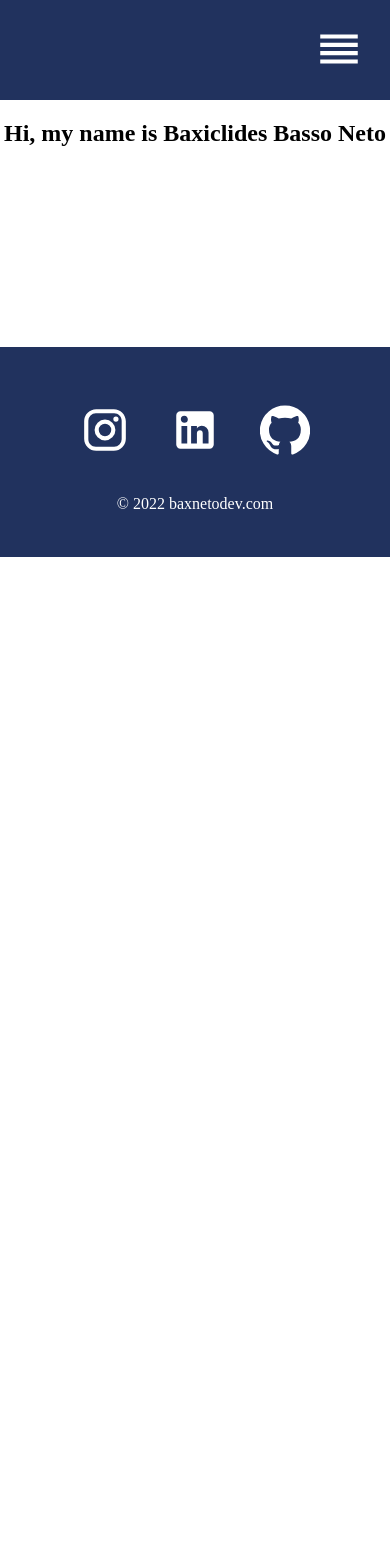
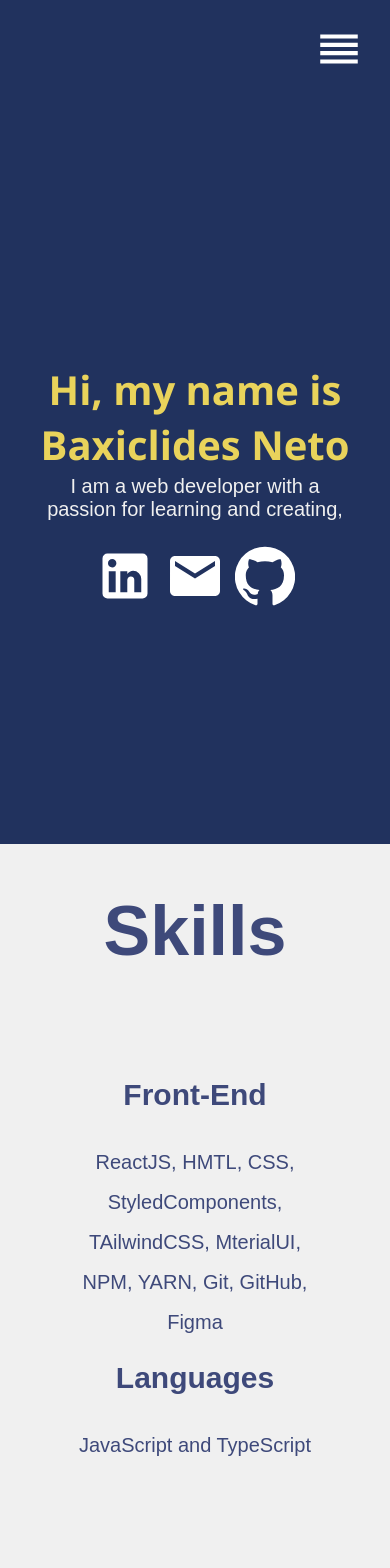
Before and after one commit to baxiclides-basso-neto/myPortfolio, a React (Vite) app: page / in a window 390 px wide. Shown: the top 1568 px of the page. Before the commit the page ends 844 px from the top, so only its background shows below. Built offline with nearby package versions, Linux system fonts and the light colour scheme.

Commit message:
Completed Experience component

```diff
--- a/src/App.css
+++ b/src/App.css
@@ -1,8 +1,13 @@
-.App{
-    text-align: center;
-}
+.App {
+    width: 100%;
+    height: auto;
+    display: flex;
+    flex-direction: column;
+    font-family: Arial, Helvetica, sans-serif;
+    background-color: #f0f0f0;
+  }
 
-body{
+  body {
+    padding: 0;
     margin: 0;
-    padding: 0;
-}
+  }
--- a/src/components/footer/Footer.jsx
+++ b/src/components/footer/Footer.jsx
@@ -1,15 +1,14 @@
 import React from "react";
-import InstagramIcon from "@material-ui/icons/Instagram";
+import EmailIcon from "@material-ui/icons/Email";
 import LinkedInIcon from "@material-ui/icons/LinkedIn";
 import GitHubIcon from "@material-ui/icons/GitHub";
-import '../../styles/Footer.css'
-
+import "../../styles/Footer.css";
 
 const Footer = () => {
   return (
     <div className="footer">
-      <div className="socialMedia" >
-        <InstagramIcon />
+      <div className="socialMedia">
+        <EmailIcon />
         <LinkedInIcon />
         <GitHubIcon />
       </div>
--- a/src/pages/experience/Experience.jsx
+++ b/src/pages/experience/Experience.jsx
@@ -1,9 +1,88 @@
-import React from 'react'
+import React from "react";
+import {
+  VerticalTimeline,
+  VerticalTimelineElement,
+} from "react-vertical-timeline-component";
+import "react-vertical-timeline-component/style.min.css";
+import WorkIcon from "@material-ui/icons/Work";
 
 const Experience = () => {
   return (
-    <div>Experience</div>
-  )
-}
+    <div className="experience">
+      <VerticalTimeline lineColor="#3e497a">
+        <VerticalTimelineElement
+          className="vertical-timeline-element--education"
+          date="2015-2016"
+          iconStyle={{ background: "#3e497a", color: '#fff' }}
+          icon={<WorkIcon />}
+        >
+           <h3 className="vertical-timeline-element-title">
+            Chef/Manager -  Pizza Express
+          </h3>
+          <h4 className="vertical-timeline-element-subtitle">
+            Londres, England
+          </h4>
+          <p>Daily Operation supervision, including menu planning, food preparation and kitchen management staff.</p>
+        </VerticalTimelineElement>
+        <VerticalTimelineElement
+          className="vertical-timeline-element--education"
+          date="2016-2018"
+          iconStyle={{ background: "#3e497a", color: '#fff' }}
+          icon={<WorkIcon />}
+        >
+           <h3 className="vertical-timeline-element-title">
+            Team Manager -  Noonan Cleaning Limited
+          </h3>
+          <h4 className="vertical-timeline-element-subtitle">
+            Galway, Ireland
+          </h4>
+          <p>Supervise team of cleaners and ensure that they are performing their duties effectively and efficiently. My responsibilities include managing work schedules, assigning tasks, training new team members, and monitoring the quality of work..</p>
+        </VerticalTimelineElement>
+        <VerticalTimelineElement
+          className="vertical-timeline-element--education"
+          date="2018-2021"
+          iconStyle={{ background: "#3e497a", color: '#fff' }}
+          icon={<WorkIcon />}
+        >
+           <h3 className="vertical-timeline-element-title">
+            Software Tester - Medtronic, Medical Technology, Services and Solutions Global
+          </h3>
+          <h4 className="vertical-timeline-element-subtitle">
+            Galway, Ireland
+          </h4>
+          <p>Install and test the E360 and Puritan Bennett 980 ventilator models to ensure they meet the required specifications and performance standards.</p>
+        </VerticalTimelineElement>
+        <VerticalTimelineElement
+          className="vertical-timeline-element--education"
+          date="2021-2022"
+          iconStyle={{ background: "#3e497a", color: '#fff' }}
+          icon={<WorkIcon />}
+        >
+           <h3 className="vertical-timeline-element-title">
+            Legal intern
+          </h3>
+          <h4 className="vertical-timeline-element-subtitle">
+            Americana, Brazil
+          </h4>
+          <p>Assist lawyers and other legal professionals with a variety of tasks, including conducting research, drafting legal documents, and attending client meetings and court proceedings.</p>
+        </VerticalTimelineElement>
+        <VerticalTimelineElement
+          className="vertical-timeline-element--education"
+          date="2022-2023"
+          iconStyle={{ background: "#3e497a", color: '#fff' }}
+          icon={<WorkIcon />}
+        >
+           <h3 className="vertical-timeline-element-title">
+            Front End Developr
+          </h3>
+          <h4 className="vertical-timeline-element-subtitle">
+            São José do Rio Preto, Brazil
+          </h4>
+          <p>Freelance web developer, specialize in building projects using React, JavaScript, and TypeScript. I work independently to develop and deliver high-quality web applications,</p>
+        </VerticalTimelineElement>
+      </VerticalTimeline>
+    </div>
+  );
+};
 
-export default Experience
+export default Experience;
--- a/src/pages/home/Home.jsx
+++ b/src/pages/home/Home.jsx
@@ -1,14 +1,37 @@
-import React from 'react'
+import React from "react";
+import LinkedInIcon from "@material-ui/icons/LinkedIn";
+import EmailIcon from "@material-ui/icons/Email";
+import GithubIcon from "@material-ui/icons/GitHub";
+import "../../styles/Home.css";
 
 const Home = () => {
   return (
-    <div className='home'>
+    <div className="home">
       <div className="about">
-        <h2>Hi, my name is Baxiclides Basso Neto</h2>
+        <h2>Hi, my name is Baxiclides Neto</h2>
+        <div className="prompt">
+          <p>I am a web developer with a passion for learning and creating,</p>
+          <LinkedInIcon />
+          <EmailIcon />
+          <GithubIcon />
+        </div>
       </div>
-      <div className="skills"></div>
+      <div className="skills">
+        <h1>Skills</h1>
+        <ol className="list">
+          <li className="item">
+            <h2>Front-End</h2>
+            <span>
+              ReactJS, HMTL, CSS, StyledComponents, TAilwindCSS, MterialUI, NPM,
+              YARN, Git, GitHub, Figma{" "}
+            </span>
+            <h2>Languages</h2>
+            <span>JavaScript and TypeScript</span>
+          </li>
+        </ol>
+      </div>
     </div>
-  )
-}
+  );
+};
 
-export default Home
+export default Home;
--- /dev/null
+++ b/src/styles/Home.css
@@ -0,0 +1,80 @@
+.home {
+    width: 100%;
+    align-items: center;
+    font-family: "Arial", sans-serif;
+    color: #3e497a;
+  }
+
+  .about {
+    width: 100%;
+    height: calc(100vh - 100px);
+    display: flex;
+    flex-direction: column;
+    justify-content: center;
+    align-items: center;
+    text-align: center;
+    background-color: #21325e;
+    color: #f0f0f0;
+  }
+
+  .about h2 {
+    font-family: "Segoe UI", Tahoma, Geneva, Verdana, sans-serif;
+    font-size: 80px;
+    color: #e9d35b;
+    height: 50px;
+  }
+
+  .about .prompt {
+    width: 40%;
+    font-size: 30px;
+  }
+  .prompt svg {
+    font-size: 60px;
+    margin: 5px;
+    color: white;
+  }
+
+  .skills {
+    font-size: 35px;
+    width: 100%;
+    display: flex;
+    justify-content: center;
+    flex-direction: column;
+    align-items: center;
+  }
+
+  .skills h1 {
+    color: #3e497a;
+  }
+
+  .skills .list {
+    list-style: none;
+    width: 60%;
+  }
+
+  .list span {
+    font-size: 20px;
+  }
+
+  @media only screen and (max-width: 600px) {
+    .about h2 {
+      font-size: 40px;
+    }
+
+    .about .prompt {
+      margin-top: 10px;
+      font-size: 20px;
+      width: 80%;
+    }
+
+    .skills {
+      text-align: center;
+    }
+    .list {
+      padding: 0;
+    }
+
+    .skills h2 {
+      font-size: 30px;
+    }
+  }
```
Also changed, not shown: src/styles/Experience.css (added).
